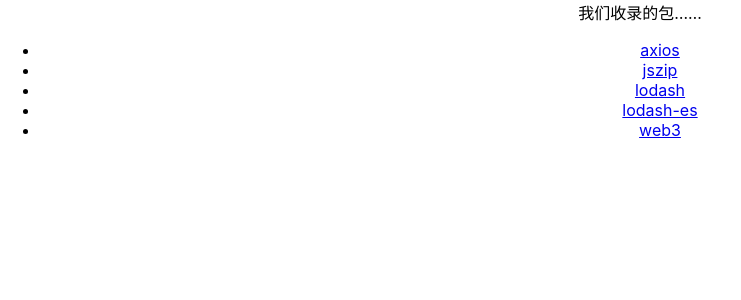
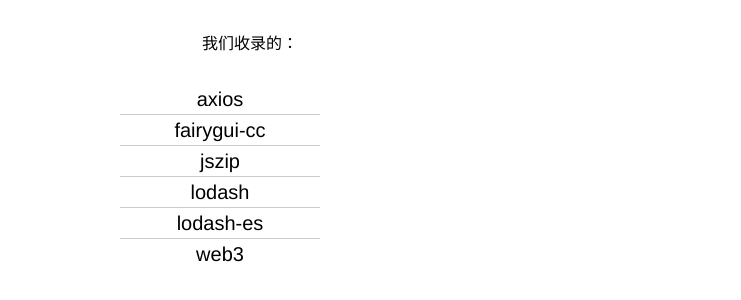
Before and after one commit to shrinktofit/can-i-use-npm-in-cocos-creator, a React (Create React App) app: page / in a window 1280 px wide. Shown: the top 300 px of the page, without its empty margins (0-741 px from the left). Built offline with nearby package versions, Linux system fonts and the light colour scheme.

Commit message:
Add fairygui-cc

```diff
--- a/package.json
+++ b/package.json
@@ -11,6 +11,7 @@
     "@types/node": "^12.0.0",
     "@types/react": "^17.0.0",
     "@types/react-dom": "^17.0.0",
+    "compass-mixins": "^0.12.10",
     "react": "^17.0.2",
     "react-async": "^10.0.1",
     "react-dom": "^17.0.2",
--- a/public/database/index.json
+++ b/public/database/index.json
@@ -5,6 +5,16 @@
                 "module": "commonjs",
                 "path": "dist/axios.min.js",
                 "as": "axios"
+            }
+        },
+        "fairygui-cc": {
+            "usage": {
+                "module": "module",
+                "path": ".",
+                "export": {
+                    "type": "namespace",
+                    "as": "fgui"
+                }
             }
         },
         "jszip": {
--- a/src/App.tsx
+++ b/src/App.tsx
@@ -1,5 +1,6 @@
 import React from 'react';
 import './App.css';
+import './List.css';
 import { CanIUseNpmDatabase, CommonJsUsage, EsmUsage, PackageInfo, PackageUsage } from './Database';
 import { Helmet } from 'react-helmet';
 import {
@@ -55,7 +56,7 @@ function Packages(database: CanIUseNpmDatabase) {
     return <Router>
         <div>
             <div>
-                我们收录的包……
+                我们收录的：
             </div>
             <Switch>
                 <Route path={`${match.path}packages/:packageId`} component={() => ShowPackageInfo(database)}>
@@ -116,6 +117,8 @@ function ShowEsmPackageUsage(packageId: string, packageInfo: PackageInfo, usage:
             {`import ${
                 usage.export.type === 'default'
                     ? usage.export.as
+                    : usage.export.type === 'namespace'
+                        ? `* as ${usage.export.as}`
                         : (Array.isArray(usage.export.exports)
                             ? usage.export.exports
                             : [usage.export.exports]).map((exportInfo) =>
--- a/src/Database.ts
+++ b/src/Database.ts
@@ -67,7 +67,10 @@ export interface EsmUsage extends UsageBase {
          * The showing name export(s) or(and) default exports.
          */
         "exports": string | string[] | NamedExport | NamedExport[],
-    }
+    } | {
+        "type": "namespace",
+        "as": string,
+    };
 }
 
 interface NamedExport {
--- /dev/null
+++ b/src/List.css
@@ -0,0 +1,45 @@
+@import '//classpath:compass/css3';
+
+div {
+  width: 200px;
+  margin: 30px;
+}
+
+h2 {
+  font: 400 40px/1.5 Helvetica, Verdana, sans-serif;
+  margin: 0;
+  padding: 0;
+}
+
+ul {
+  list-style-type: none;
+  margin: 0;
+  padding: 0;
+}
+
+li {
+  font: 200 20px/1.5 Helvetica, Verdana, sans-serif;
+  border-bottom: 1px solid #ccc;
+}
+
+li:last-child {
+  border: none;
+}
+
+li a {
+  text-decoration: none;
+  color: #000;
+
+  -webkit-transition: font-size 0.3s ease, background-color 0.3s ease;
+  -moz-transition: font-size 0.3s ease, background-color 0.3s ease;
+  -o-transition: font-size 0.3s ease, background-color 0.3s ease;
+  -ms-transition: font-size 0.3s ease, background-color 0.3s ease;
+  transition: font-size 0.3s ease, background-color 0.3s ease;
+  display: block;
+  width: 200px;
+}
+
+li a:hover {
+  font-size: 30px;
+  background: #f6f6f6;
+}
```
Also changed, not shown: 1 other file (tests, documents, lock files or other folders). Lines whose indentation alone changed are shown as unchanged.
